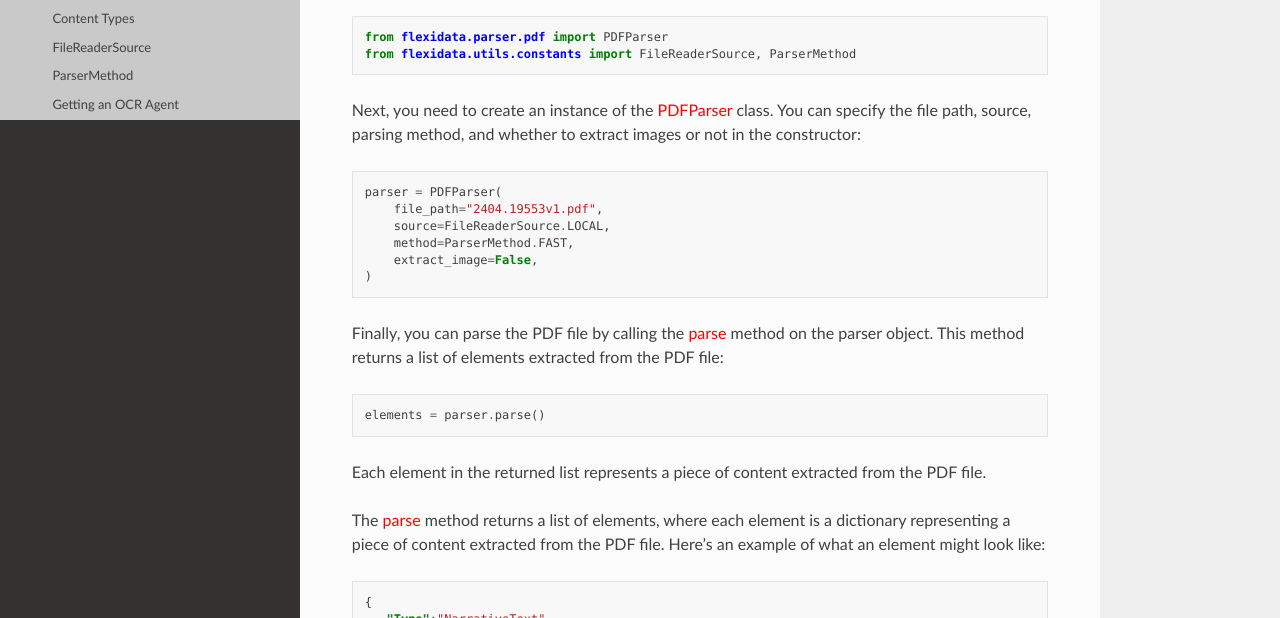
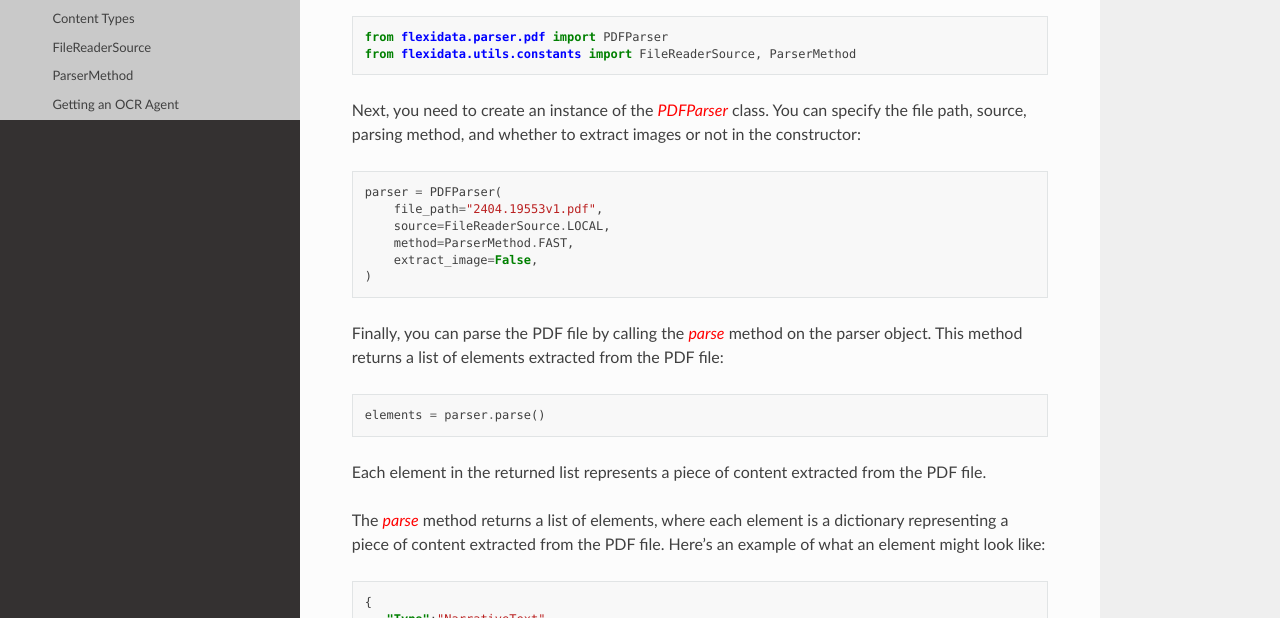
Before and after one commit to flexidatalabs/flexidata-docs, a Sphinx documentation site: the page built from docs/source/parsers/parsing_pdf_files.rst, in a window 1280 px wide and 900 px high. Shown: the part 216-834 px from the top of the window. Built offline with Sphinx 7.4.7 and the Read the Docs theme 2.0.0, drawn with Linux system fonts in a browser that asks for light colours.

Commit message:
italic format

```diff
--- a/docs/source/conf.py
+++ b/docs/source/conf.py
@@ -40,7 +40,7 @@ def setup(app):
 
 def colorize(color_name, element_name):
     def callback(name, rawtext, text, lineno, inliner, options={}, content=[]):
-        open_tag = '<{element} style="color: {color};">'.format(element=element_name, color=color_name)
+        open_tag = '<{element} style="color: {color}; font-style: italic;">'.format(element=element_name, color=color_name)
         close_tag = '</{element}>'.format(element=element_name)
         return [nodes.raw('', open_tag + text + close_tag, format='html')], []
     return callback
```
